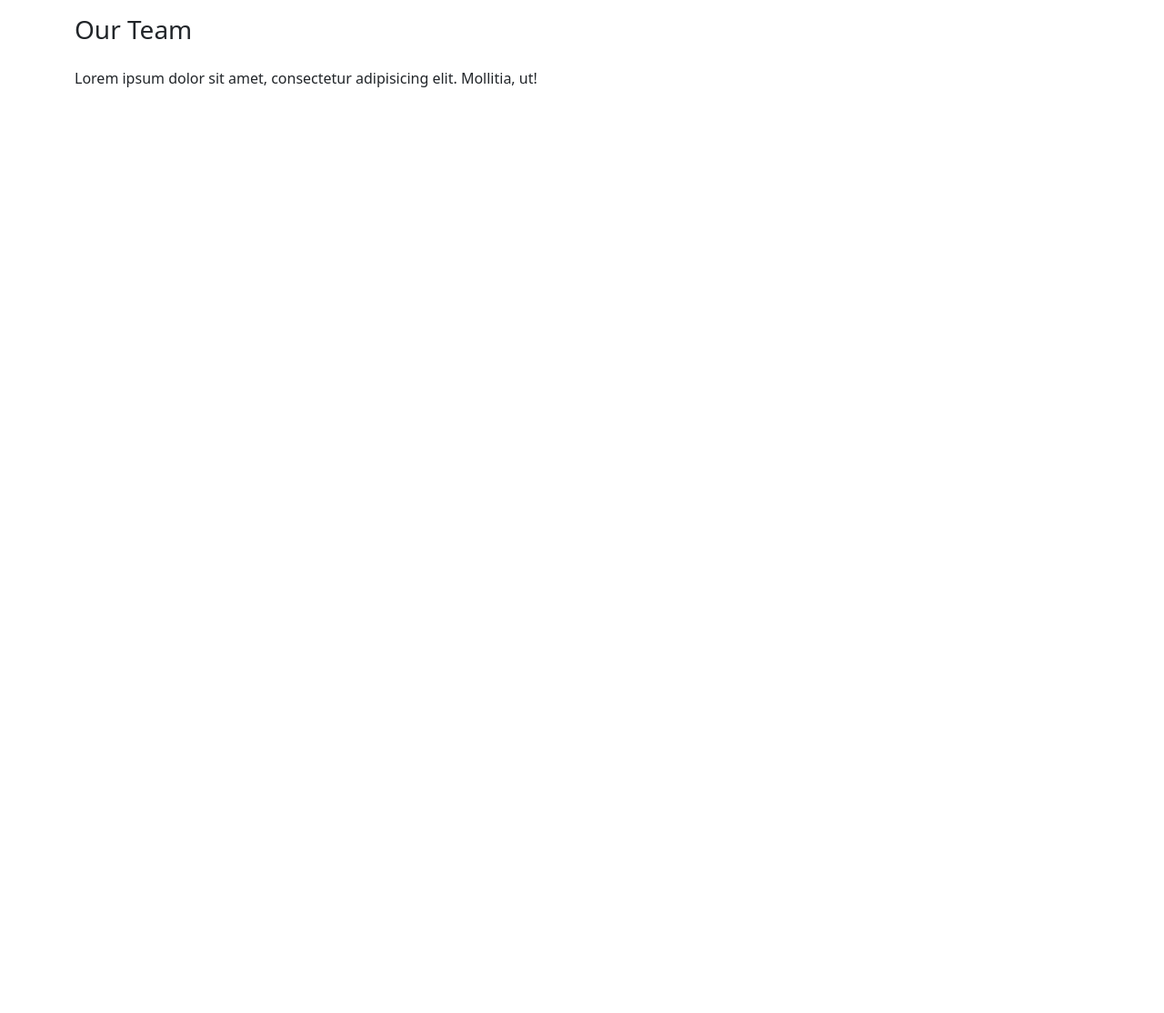
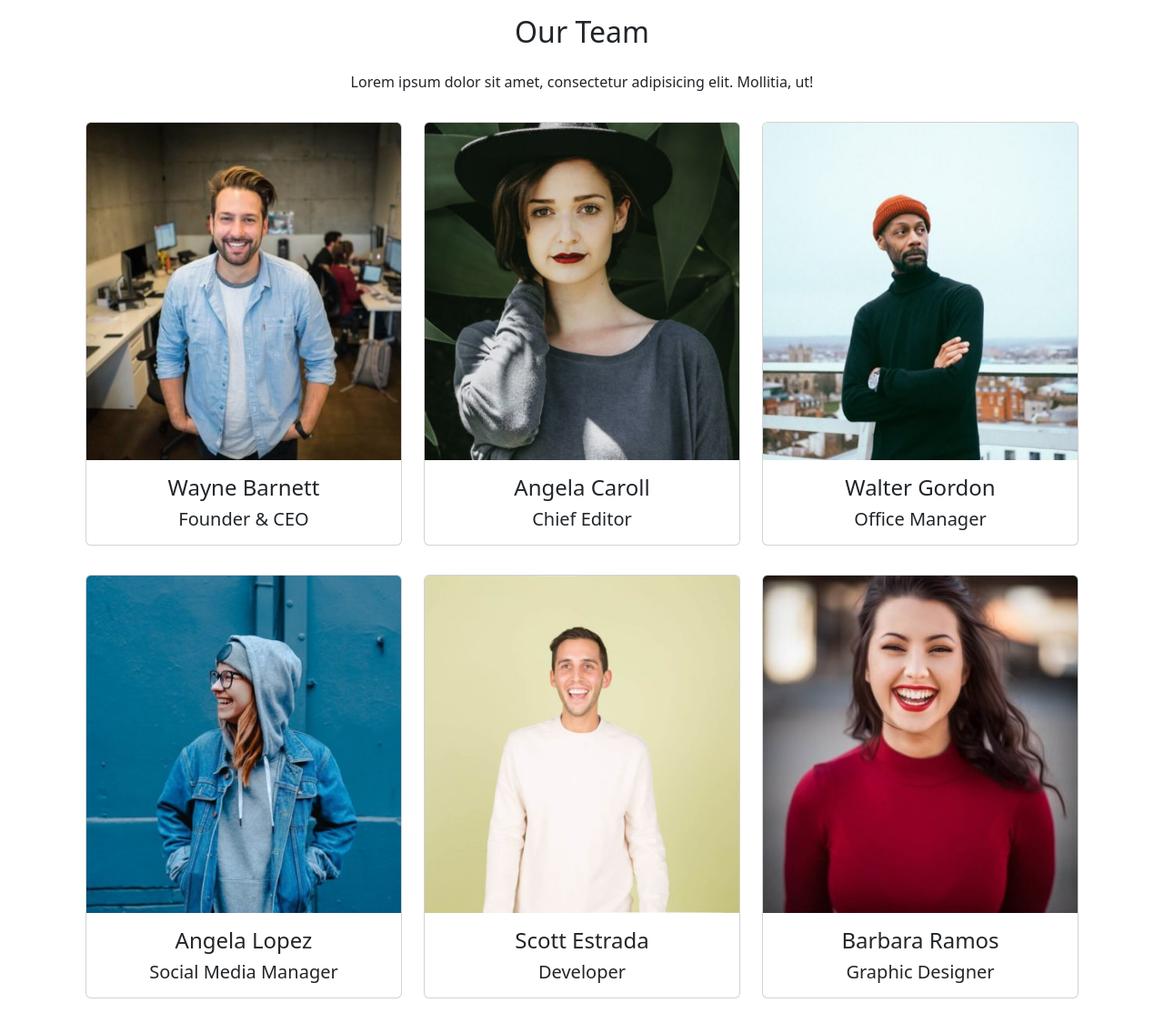
Before and after one commit to Finnedorn/js-our-team, a plain HTML site: page index.html in a window 1280 px wide. Shown: the whole page at 91% size. Before the commit the page ends 800 px from the top, so only its background shows below. Drawn offline with nearby package versions, Linux system fonts and the light colour scheme.

Commit message:
js: added fnction to get every array's obj into a card html structure/ added imgs and readme files

```diff
--- a/index.html
+++ b/index.html
@@ -10,13 +10,15 @@
 </head>
 
 <body>
-  <div id="app" class="container">
-        <h1 class="py-3 fs-3">
+  <div class="container">
+        <div class="text-center">
+            <h1 class="py-3 fs-2">
                 Our Team
             </h1>
             <p>
                 Lorem ipsum dolor sit amet, consectetur adipisicing elit. Mollitia, ut!
             </p>
+        </div>
         <!--qui inserirò le card-->
         <div class="container">
           <div class="row">
--- a/js/script.js
+++ b/js/script.js
@@ -1,16 +1,6 @@
 /*
 Utilizzando i dati forniti, creare un array di oggetti per rappresentare i membri del team.
 Ogni membro è caratterizzato dalle seguenti informazioni: nome, ruolo e foto.
-
-MILESTONE 0:
-Creare l’array di oggetti con le informazioni fornite.
-
-MILESTONE 1:
-Stampare su console, per ogni membro del team, le informazioni di nome, ruolo e la stringa della foto
-
-MILESTONE 2:
-Stampare le stesse informazioni su DOM sottoforma di stringhe
-Trasformare la stringa foto in una immagine effettiva
 
 BONUS :
 Organizzare i singoli membri in card/schede
@@ -21,15 +11,81 @@ Prima la logica in italiano e poi traduciamo in codice.
 */
 
 
-
+//creo un prototipo dall'html di quello che sarà poi il contenuto che andrò a creare tramite js
 /*
 <div class="col-4">
     <div class="card">
-        <img class="card-img-top" src="" alt="">
+        <img class="card-img-top" src="img/ " alt="photo of ">
         <div class="card-body">
             <h3 class="card-title">nome e cognome</h3>
-            <h4 class="card-text"><t-lavorativo></t-lavorativo></h4>
+            <h4 class="card-text">t-lavorativo</h4>
         </div>
     </div>
 </div>
 */
+
+//creo una array coi vari obj dei membri del team
+const ourTeam = [
+    {
+        name: 'Wayne Barnett',
+        role: 'Founder & CEO',
+        picture: 'wayne-barnett-founder-ceo.jpg',
+    },
+    {
+        name: 'Angela Caroll',
+        role: 'Chief Editor',
+        picture: 'angela-caroll-chief-editor.jpg',
+    },
+    {
+        name: 'Walter Gordon',
+        role: 'Office Manager',
+        picture: 'walter-gordon-office-manager.jpg',
+    },
+    {
+        name: 'Angela Lopez',
+        role: 'Social Media Manager',
+        picture: 'angela-lopez-social-media-manager.jpg',
+    },
+    {
+        name: 'Scott Estrada',
+        role: 'Developer',
+        picture: 'scott-estrada-developer.jpg',
+    },
+    {
+        name: 'Barbara Ramos',
+        role: 'Graphic Designer',
+        picture: 'barbara-ramos-graphic-designer.jpg',
+    }
+];
+
+//richiamo il div dove inserirò le card
+const cardContainer = document.querySelector('.row');
+console.dir(cardContainer);
+//creo una const in cui inserisco il testo
+let html = '';
+//creo un ciclo for che stampi ogni card
+for(let i = 0; i < ourTeam.length; i++) {
+    //richiamo la funzione e mi stampo per ogni ciclo il div della card in console
+    html += cardMaker(ourTeam[i]);
+};
+console.log(html);
+//stampo nell'html gli elementi div delle card con le info degli obj
+cardContainer.innerHTML = html;
+
+//creo una funzione che mi stampi nell'html una card con delle info settate sulle proprietà dei vari obj nell'array
+function cardMaker(member) {
+    //creo una const con il template della card
+    const card = `
+        <div class="col-4">
+            <div class="card my-3">
+                <img class="card-img-top" src="img/${member.picture} " alt="photo of ${member.name}">
+                <div class="card-body text-center">
+                    <h3 class="card-title fs-4">${member.name}</h3>
+                    <h4 class="card-text fs-5">${member.role}</h4>
+                </div>
+            </div>
+        </div>
+    `;
+    //la const è dichiarata nella funzione quindi devo fare un return per averla fuori
+    return card;
+};
```
Also changed, not shown: img/angela-caroll-chief-editor.jpg (added), img/angela-lopez-social-media-manager.jpg (added), img/barbara-ramos-graphic-designer.jpg (added), img/scott-estrada-developer.jpg (added), img/walter-gordon-office-manager.jpg (added), img/wayne-barnett-founder-ceo.jpg (added), 1 other file. Lines whose indentation alone changed are shown as unchanged.
